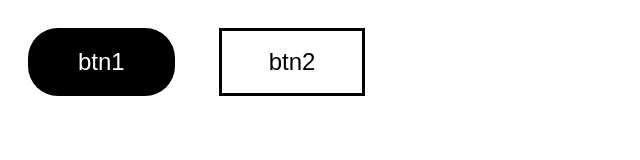
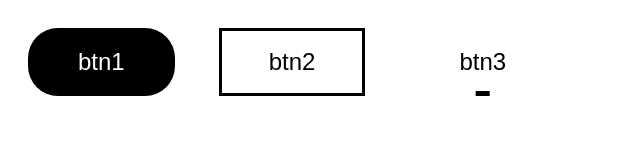
Before and after one commit to OldManPEEM/CSS-Button-Style, a plain HTML site: page index.html in a window 1280 px wide. Shown: the full height of the page, 0-640 px from the left. Drawn offline with Linux system fonts and the light colour scheme.

Commit message:
Update button 3
Update button 3

```diff
--- a/index.html
+++ b/index.html
@@ -70,6 +70,29 @@
               z-index: -1;
               transition: all 0.25s ease;
           }
+
+          /*css btn3*/
+
+          .btn3:hover::after {
+              width: 100%;
+          }
+          .btn3::after {
+              content: "";
+              position: absolute;
+              border-radius: inherit;
+              width: 10%;
+              height: 5px;
+              background: #000;
+              left: 0;
+              bottom: 0;
+              z-index: -1;
+              transition: all 0.25s ease;
+              left: 50%;
+              transform: translateX(-50%);
+          }
+
+
+
     </style>
 </head>
 <body>
@@ -77,5 +100,6 @@
 
     <button class="btn1">btn1</button>
     <button class="btn2">btn2</button>
+    <button class="btn3">btn3</button>
 </body>
 </html>
```
